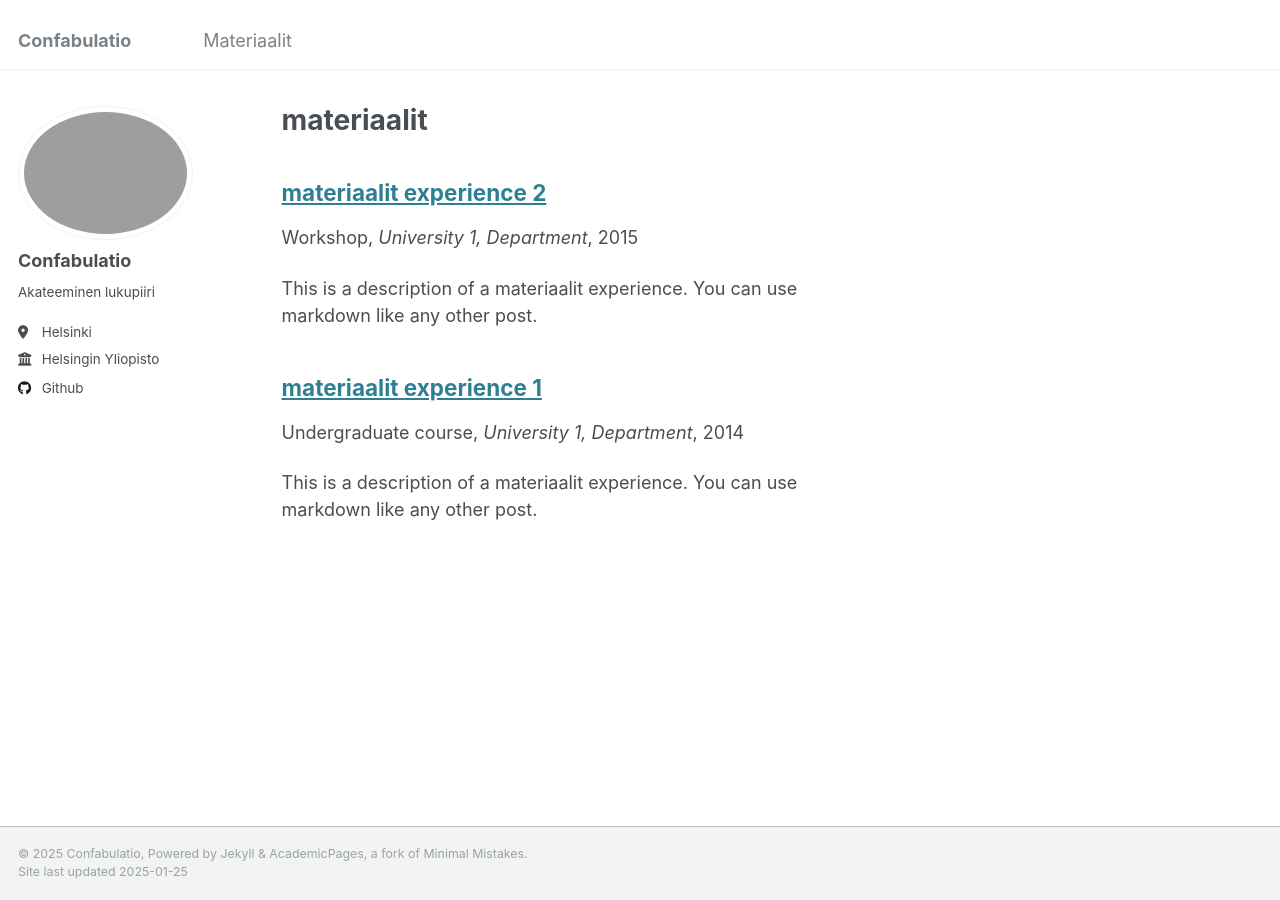
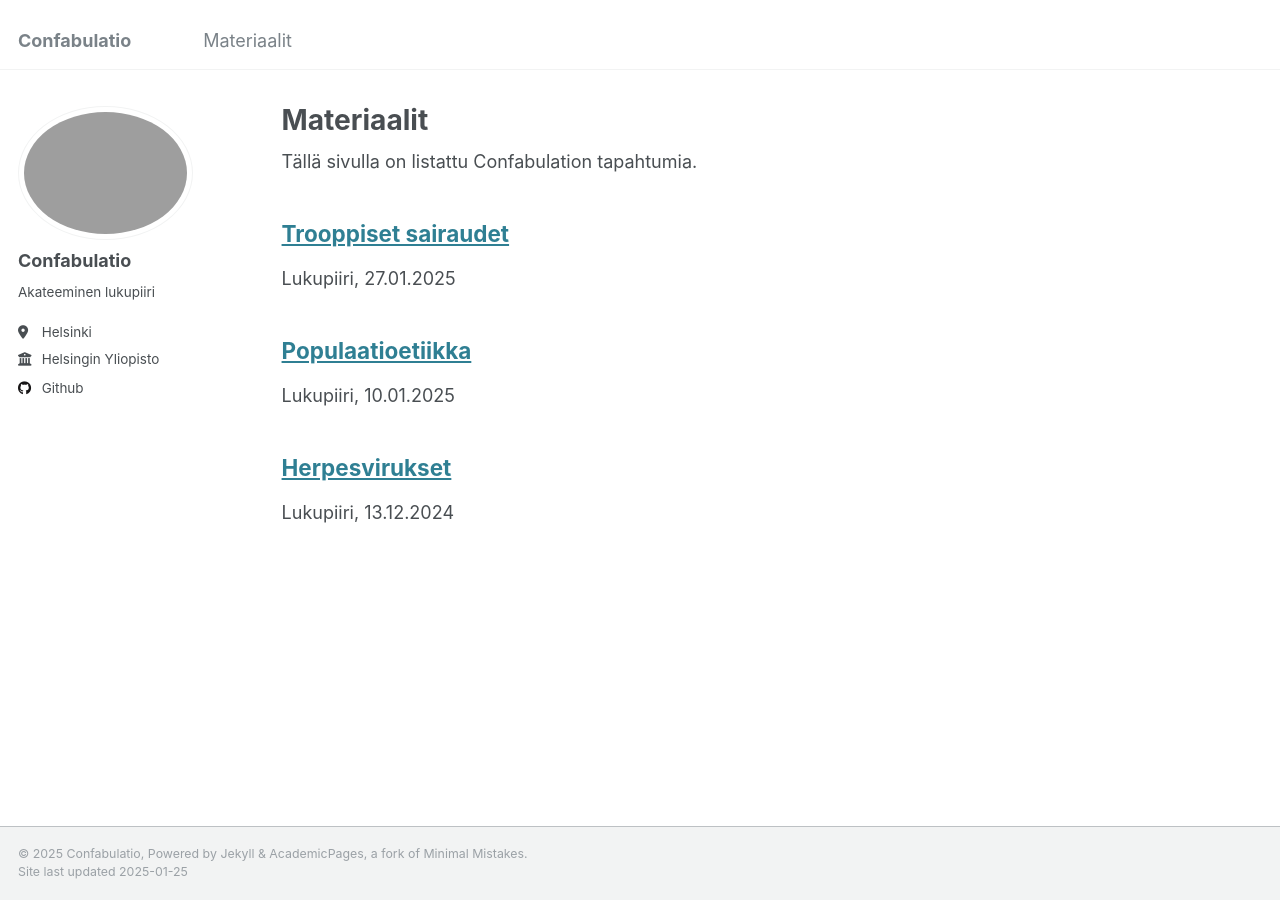
Before and after one commit to alex-halme/confabulatio, a Jekyll site: the page built from _pages/materiaalit.html, in a window 1280 px wide. Built offline with Jekyll 4.4.1, drawn with Linux system fonts in a browser that asks for light colours.

Commit message:
Edited the materials page to list past and upcoming events.

```diff
--- a/_includes/archive-single.html
+++ b/_includes/archive-single.html
@@ -39,18 +39,18 @@
     {% endif %}
 
         {% if post.collection == 'materiaalit' %}
-          <p> {{ post.type }}, <i>{{ post.venue }}</i>, {{ post.date | default: "1900-01-01" | date: "%Y" }} </p>
+          <p> {{ post.type }}, {{ post.date | default: "1900-01-01" | date: "%d.%m.%Y" }} </p>
         {% elsif post.collection == 'publications' %}
-          <p>Published in <i>{{ post.venue }}</i>, {{ post.date | default: "1900-01-01" | date: "%Y" }} </p>
+          <p>Published in <i>{{ post.venue }}</i>, {{ post.date | default: "1900-01-01" | date: "%d.%m.%Y" }} </p>
         {% elsif post.date %}
          <p class="page__date"><strong><i class="fa fa-fw fa-calendar" aria-hidden="true"></i> {{ site.data.ui-text[site.locale].date_label | default: "Published:" }}</strong> <time datetime="{{ post.date | default: "1900-01-01" | date_to_xmlschema }}">{{ post.date | default: "1900-01-01" | date: "%B %d, %Y" }}</time></p>
         {% endif %}
 
-    {% if post.excerpt and site.read_more != 'enabled' %}
+    <!-- {% if post.excerpt and site.read_more != 'enabled' %}
     <p class="archive__item-excerpt" itemprop="description">{{ post.excerpt | markdownify }}</p>
     {% elsif post.excerpt and site.read_more == 'enabled' %}
     <p class="archive__item-excerpt" itemprop="description"><p>{{ post.excerpt | markdownify | remove: '<p>' | remove: '</p>' }}<strong><a href="{{ base_path }}{{ post.url }}" rel="permalink"> Read more</a></strong></p></p>
-    {% endif %}
+    {% endif %} -->
 
     {% if post.citation and post.paperurl and post.slidesurl %}
       <p>Recommended citation: {{ post.citation }}<br /><a href="{{ post.paperurl }}">Download Paper</a> | <a href="{{ post.slidesurl }}">Download Slides</a></p>
--- a/_materiaalit/2014-spring-materiaalit-1.md
+++ b/_materiaalit/herpesvirukset.md
@@ -1,10 +1,9 @@
 ---
-title: "materiaalit experience 1"
+title: "Herpesvirukset"
 collection: materiaalit
-type: "Undergraduate course"
-permalink: /materiaalit/2014-spring-materiaalit-1
-venue: "University 1, Department"
-date: 2014-01-01
+type: "Lukupiiri"
+permalink: /materiaalit/herpesvirukset
+date: 2024-12-13
 location: "City, Country"
 ---
 
--- a/_materiaalit/2015-spring-materiaalit-2.md
+++ b/_materiaalit/populaatioetiikka.md
@@ -1,10 +1,9 @@
 ---
-title: "materiaalit experience 2"
+title: "Populaatioetiikka"
 collection: materiaalit
-type: "Workshop"
-permalink: /materiaalit/2015-spring-materiaalit-1
-venue: "University 1, Department"
-date: 2015-01-01
+type: "Lukupiiri"
+permalink: /materiaalit/populaatioetiikka
+date: 2025-01-10
 location: "City, Country"
 ---
 
--- /dev/null
+++ b/_materiaalit/trooppiset_sairaudet.md
@@ -0,0 +1,19 @@
+---
+title: "Trooppiset sairaudet"
+collection: materiaalit
+type: "Lukupiiri"
+permalink: /materiaalit/populaatioetiikka
+date: 2025-01-27
+location: "City, Country"
+---
+
+This is a description of a materiaalit experience. You can use markdown like any other post.
+
+Heading 1
+======
+
+Heading 2
+======
+
+Heading 3
+======
--- a/_pages/materiaalit.html
+++ b/_pages/materiaalit.html
@@ -1,9 +1,11 @@
 ---
 layout: archive
-title: "materiaalit"
+title: "Materiaalit"
 permalink: /materiaalit/
 author_profile: true
 ---
+
+Tällä sivulla on listattu Confabulation tapahtumia.
 
 {% include base_path %}
 
```
Also changed, not shown: _pages/about.md (+1 -1 lines).
